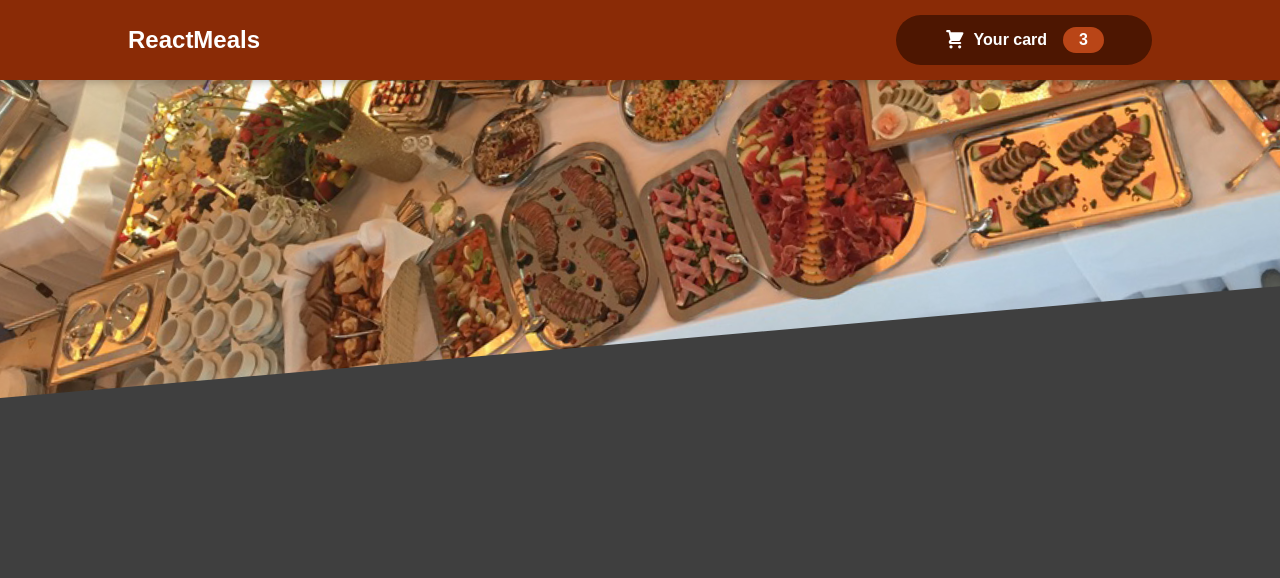
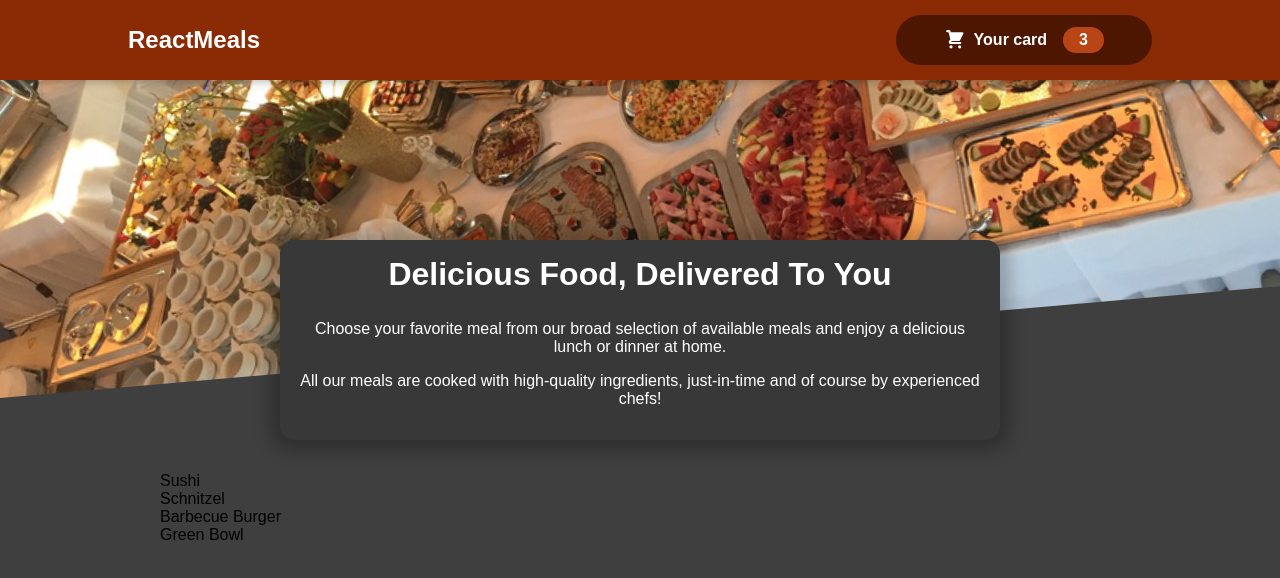
Before and after one commit to Fabianes96/react-complete-guide, a React (Create React App) app: page / in a window 1280 px wide. Shown: the top 578 px of the page. Built offline with nearby package versions, Linux system fonts and the light colour scheme.

Commit message:
Update meals component

```diff
--- a/src/App.js
+++ b/src/App.js
@@ -1,10 +1,14 @@
 import { Header } from "./components/Header/Header";
+import { Meals } from "./components/Meals/Meals";
 
 function App() {
   return (
-    <div className="App">
+    <>
       <Header title="ReactMeals" />
-    </div>
+      <main>
+        <Meals />
+      </main>
+    </>
   );
 }
 
--- a/src/components/Meals/AvailableMeals.js
+++ b/src/components/Meals/AvailableMeals.js
@@ -0,0 +1,43 @@
+import React from 'react';
+import classes from './AvailableMeals.module.css';
+
+
+const DUMMY_MEALS = [
+    {
+      id: 'm1',
+      name: 'Sushi',
+      description: 'Finest fish and veggies',
+      price: 22.99,
+    },
+    {
+      id: 'm2',
+      name: 'Schnitzel',
+      description: 'A german specialty!',
+      price: 16.5,
+    },
+    {
+      id: 'm3',
+      name: 'Barbecue Burger',
+      description: 'American, raw, meaty',
+      price: 12.99,
+    },
+    {
+      id: 'm4',
+      name: 'Green Bowl',
+      description: 'Healthy...and green...',
+      price: 18.99,
+    },
+  ];
+  const meals = DUMMY_MEALS.map((meal)=>{
+      return <li key={meal.id}>{meal.name}</li>
+  })
+export const AvailableMeals = () => {
+  return(
+    <section className={classes.meals}>
+        <ul>
+            {meals}
+        </ul>
+
+    </section>
+  )
+};
--- /dev/null
+++ b/src/components/Meals/AvailableMeals.module.css
@@ -0,0 +1,24 @@
+.meals {
+    max-width: 60rem;
+    width: 90%;
+    margin: 2rem auto;
+    animation: meals-appear 1s ease-out forwards;
+  }
+
+  .meals ul {
+    list-style: none;
+    margin: 0;
+    padding: 0;
+  }
+
+  @keyframes meals-appear {
+    from {
+      opacity: 0;
+      transform: translateY(3rem);
+    }
+
+    to {
+      opacity: 1;
+      transform: translateY(0);
+    }
+  }
--- /dev/null
+++ b/src/components/Meals/Meals.js
@@ -0,0 +1,11 @@
+import { AvailableMeals } from "./AvailableMeals";
+import MealsSummary from "./MealsSummary";
+
+export const Meals = () => {
+  return (
+    <>
+      <MealsSummary />
+      <AvailableMeals />
+    </>
+  )
+};
```
